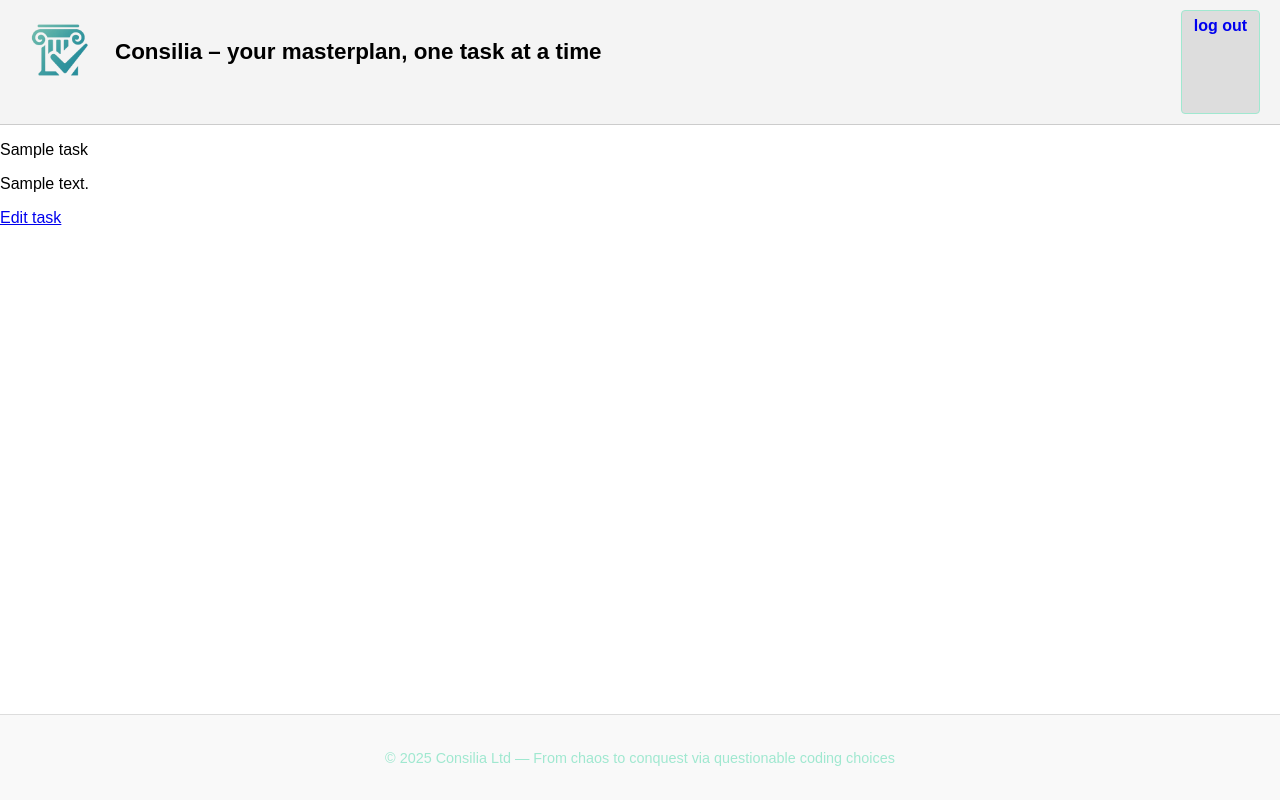
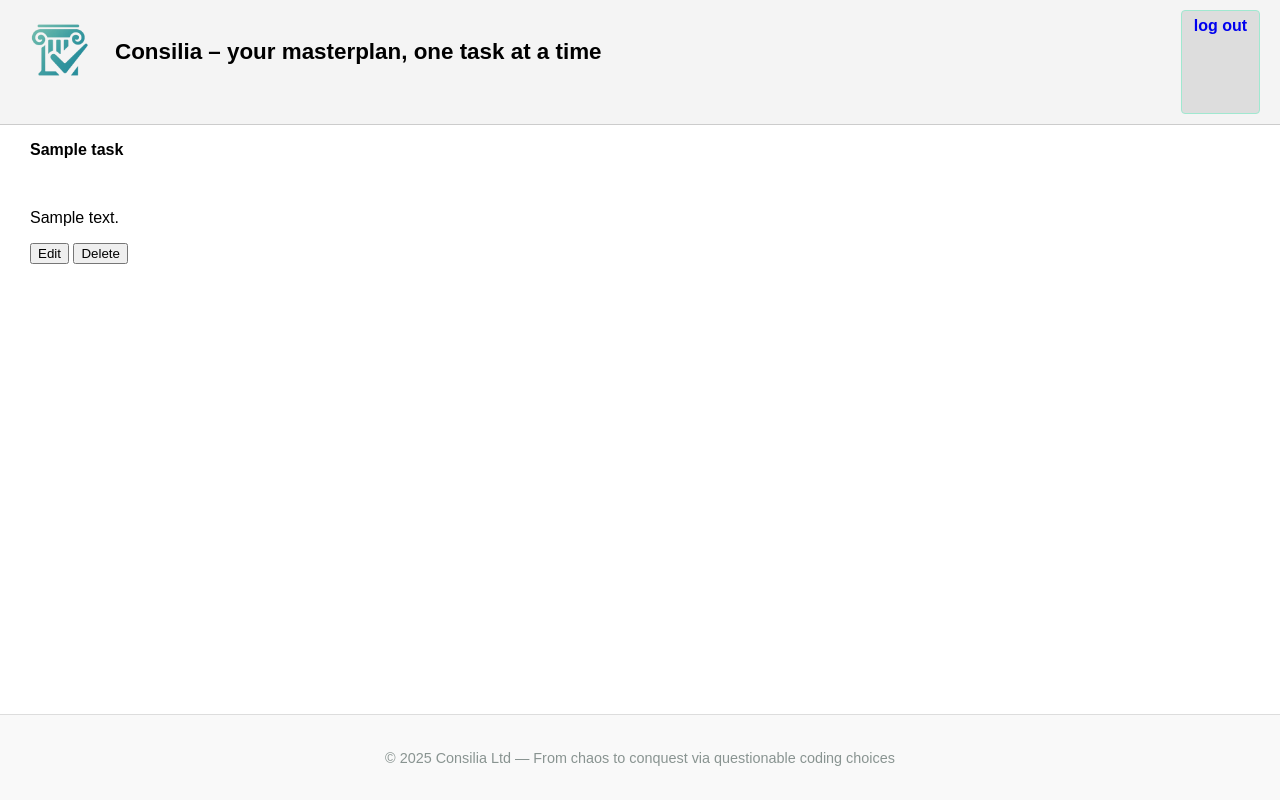
Before and after one commit to a-dzemiankova/consilia-taskboard, a Django app: page /task/1 in a window 1280 px wide. Run offline with Django 5.2, Linux system fonts and the light colour scheme; tables that the repository leaves empty hold one stand-in row (values such as "Sample post").

Commit message:
feat: deleting of tasks

```diff
--- a/consilia/consilia/templates/base.html
+++ b/consilia/consilia/templates/base.html
@@ -24,6 +24,7 @@
     </header>
 
     <main class="content">
+
       {% block content %}
       {% endblock %}
     </main>
--- a/consilia/tasks/static/tasks/css/styles.css
+++ b/consilia/tasks/static/tasks/css/styles.css
@@ -100,7 +100,9 @@ html, body {
 }
 
 .content {
-    flex: 1; /* Pushes footer down */
+    flex: 1;
+    margin-left: 30px;
+    margin-bottom: 20px;
 }
 
 /* Optional footer styling */
@@ -108,7 +110,7 @@ html, body {
     padding: 20px;
     text-align: center;
     font-size: 0.9rem;
-    color: #a0e8d0;
+    color: #899491;
     border-top: 1px solid #ddd;
     background-color: #f9f9f9;
 }
--- a/consilia/tasks/templates/tasks/edit_task.html
+++ b/consilia/tasks/templates/tasks/edit_task.html
@@ -4,7 +4,7 @@
 <form method="post">
     {% csrf_token %}
     {{ form.as_p }}
-    <button class="add-task" type="submit">Save Changes</button>
+    <button class="basic-button" type="submit">Save Changes</button>
 </form>
 
 {% endblock %}
--- a/consilia/tasks/templates/tasks/task_details.html
+++ b/consilia/tasks/templates/tasks/task_details.html
@@ -1,9 +1,19 @@
 {% extends 'base.html' %}
 
 {% block content %}
-<p>{{ task.title  }}</p>
+
+<p><strong>{{ task.title  }}</strong></p>
+    <br>
 <p>{{ task.content }}</p>
 
-    <a href="{% url 'edit_task' pk=task.pk %}">Edit task</a>
+
+<form action="{% url 'edit_task' pk=task.pk %}" method="get" style="display:inline;">
+    <button type="submit">Edit</button>
+</form>
+
+    <form action="{% url 'delete_task' pk=task.pk %}" method="get" style="display:inline;">
+    <button type="submit">Delete</button>
+</form>
+
 
 {% endblock %}
--- a/consilia/tasks/urls.py
+++ b/consilia/tasks/urls.py
@@ -7,4 +7,5 @@ urlpatterns = [
     path('add-task/', views.add_task, name='add_task'),
     path('task/<int:pk>', views.task_details, name='task_details'),
     path('task/edit/<int:pk>', views.edit_task, name='edit_task'),
+    path('task/delete/<int:pk>', views.delete_task, name='delete_task'),
 ]
--- a/consilia/tasks/views.py
+++ b/consilia/tasks/views.py
@@ -40,3 +40,12 @@ def edit_task(request, pk):
         form = TaskForm(instance=task)
 
     return render(request, 'tasks/edit_task.html', {'form': form, 'task': task})
+
+
+def delete_task(request, pk):
+    task = get_object_or_404(Tasks, pk=pk)
+    if request.method == 'POST':
+        task.delete()
+        return redirect('index')
+    else:
+        return render(request, 'tasks/delete_task.html', {'task': task})
```
Also changed, not shown: consilia/tasks/templates/tasks/delete_task.html (added, +11 -0 lines).
